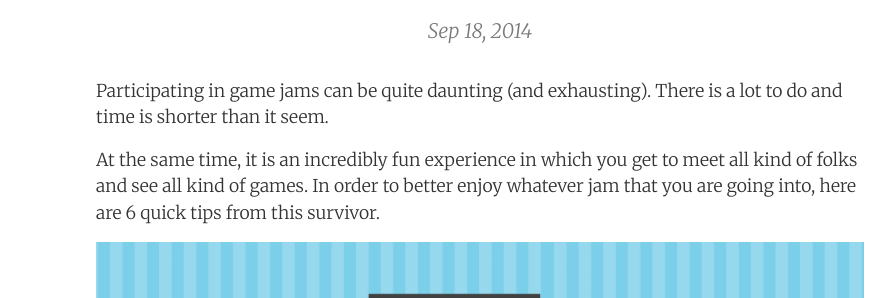
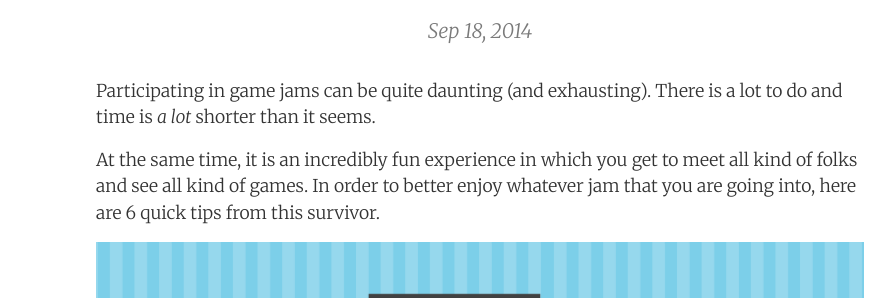
Before and after one commit to ThaisRobba/invrse, a Jekyll site: the page built from _posts/2014-09-18-7-tips-from-my-experience-with-game-jams.md, in a window 1280 px wide and 900 px high. Shown: the part 391-689 px from the top of the window, without its empty margins (160-1055 px from the left). Built offline with Jekyll 4.4.1, drawn with Linux system fonts in a browser that asks for light colours; comment, search, counter and statistics services are not loaded.

Commit message:
first post & cleanup

```diff
--- a/_posts/2014-09-18-7-tips-from-my-experience-with-game-jams.md
+++ b/_posts/2014-09-18-7-tips-from-my-experience-with-game-jams.md
@@ -8,7 +8,7 @@ comments:   true
 ---
 
 Participating in game jams can be quite daunting (and exhausting).
-There is a lot to do and time is shorter than it seem.
+There is a lot to do and time is *a lot* shorter than it seems.
 
 At the same time, it is an incredibly fun experience in which you get to meet all kind of folks and see all kind of games.
 In order to better enjoy whatever jam that you are going into, here are 6 quick tips from this survivor.
```
